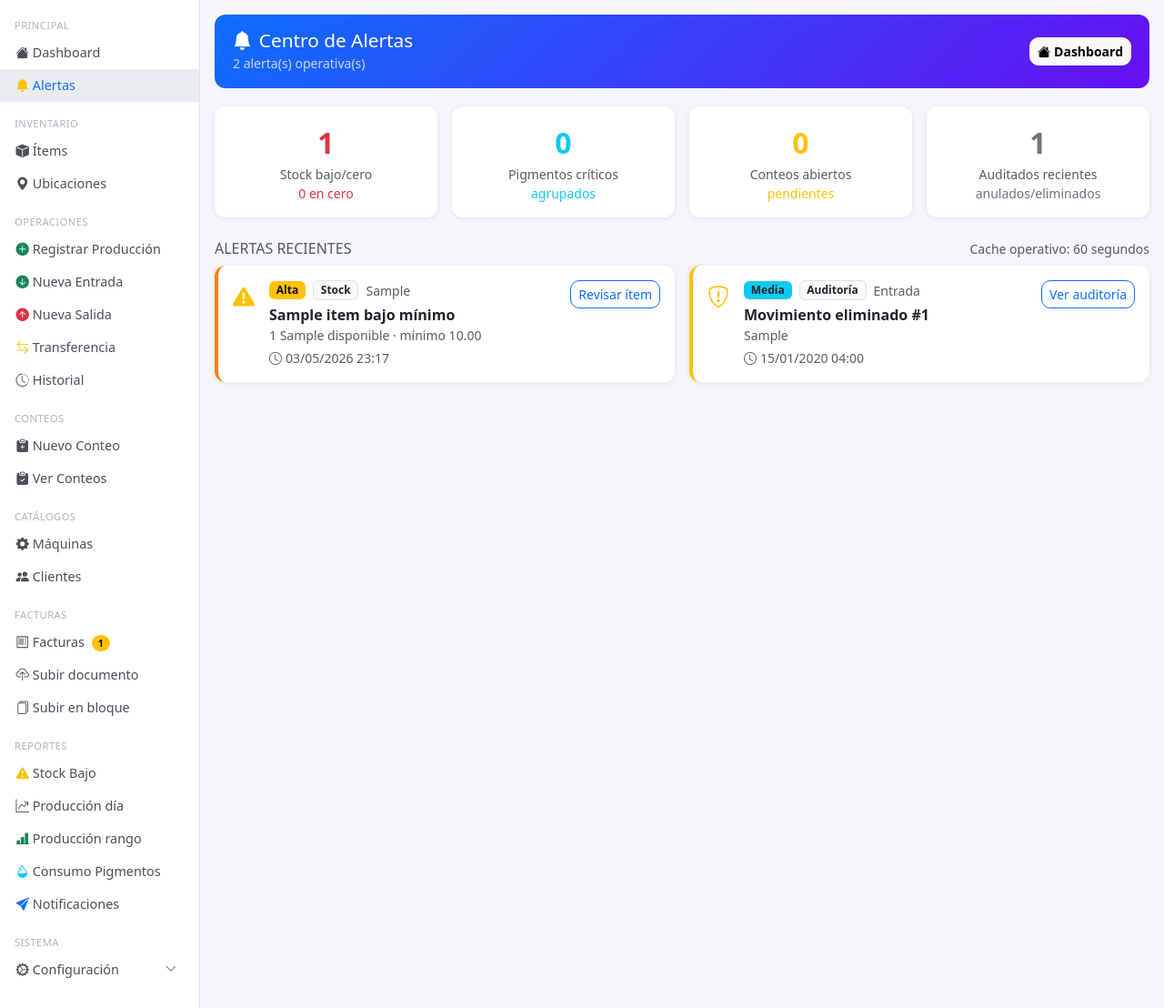
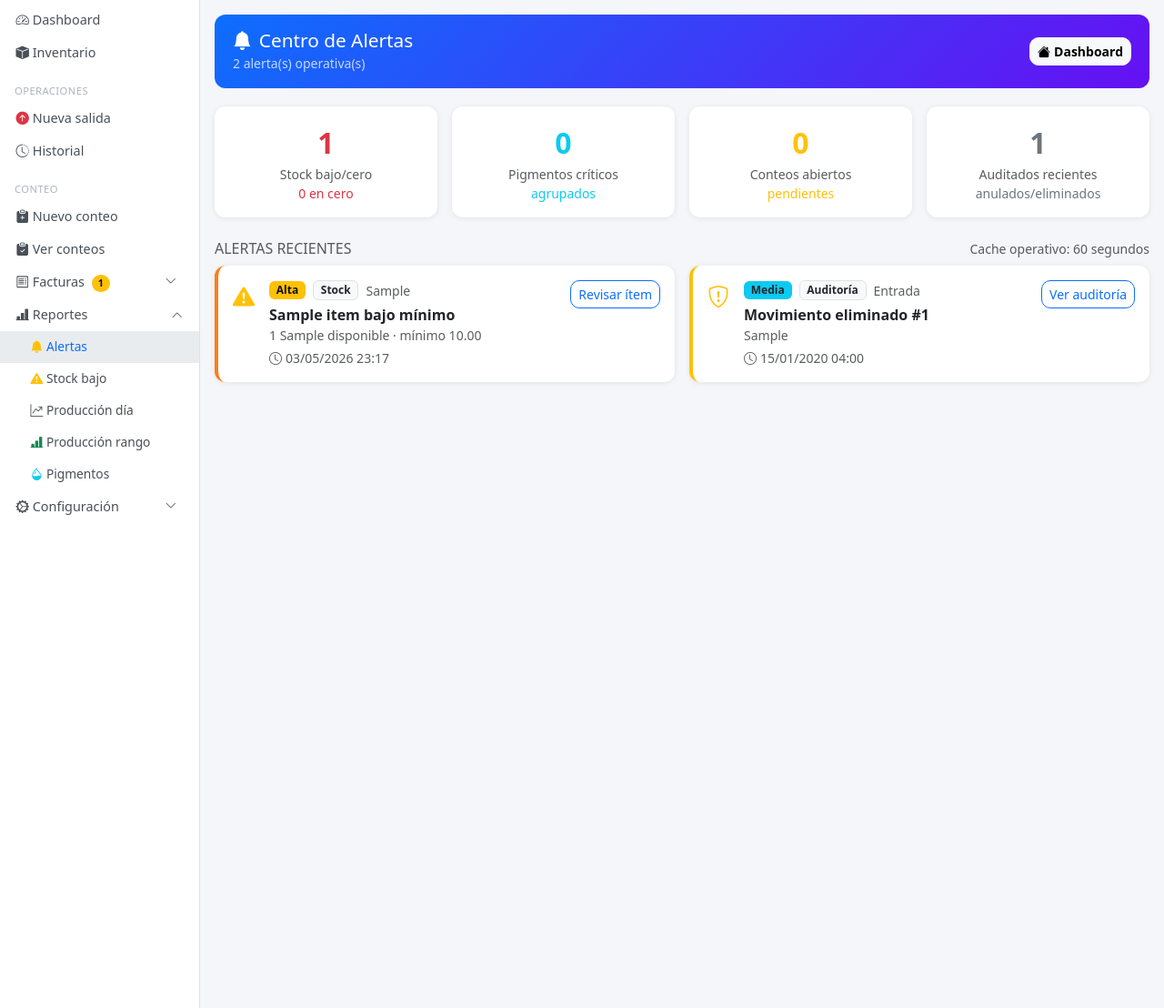
Before and after one commit to alexandrr2899/Inventory-webApp, a Django app: page /alertas/ in a window 1280 px wide. Shown: the part 68-1176 px from the top of the page at 91% size. Run offline with Django 4.2, Linux system fonts and the light colour scheme; a user stored in the database is signed in; tables that the repository leaves empty hold one stand-in row (values such as "Sample post"); some libraries are stand-ins or nearby versions.

Commit message:
Update nav_menu.html

```diff
--- a/templates/includes/nav_menu.html
+++ b/templates/includes/nav_menu.html
@@ -1,123 +1,143 @@
 {# Shared nav links — included by both desktop sidebar and mobile offcanvas #}
-<span class="sidebar-section">Principal</span>
-<a href="{% url 'dashboard' %}" class="nav-link {% if request.resolver_match.url_name == 'dashboard' %}active{% endif %}">
-  <i class="bi bi-house-fill"></i> Dashboard
+{% with un=request.resolver_match.url_name mid=menu_id|default:'x' %}
+
+<a href="{% url 'dashboard' %}" class="nav-link {% if un == 'dashboard' %}active{% endif %}">
+  <i class="bi bi-speedometer2"></i> Dashboard
 </a>
 {% if perms.core.ver_inventario %}
-<a href="{% url 'alertas_centro' %}" class="nav-link {% if request.resolver_match.url_name == 'alertas_centro' %}active{% endif %}">
-  <i class="bi bi-bell-fill text-warning"></i> Alertas
+<a href="{% url 'inventario_lista' %}" class="nav-link {% if 'inventario' in un %}active{% endif %}">
+  <i class="bi bi-box-fill"></i> Inventario
 </a>
 {% endif %}
 
+{% if perms.core.registrar_salida or perms.core.ver_inventario %}
+<span class="sidebar-section">Operaciones</span>
+{% if perms.core.registrar_salida %}
+<a href="{% url 'movimiento_salida' %}" class="nav-link {% if un == 'movimiento_salida' %}active{% endif %}">
+  <i class="bi bi-arrow-up-circle-fill text-danger"></i> Nueva salida
+</a>
+{% endif %}
 {% if perms.core.ver_inventario %}
-<span class="sidebar-section">Inventario</span>
-<a href="{% url 'inventario_lista' %}" class="nav-link {% if 'inventario' in request.resolver_match.url_name %}active{% endif %}">
-  <i class="bi bi-box-fill"></i> Ítems
-</a>
-{% if perms.core.crear_item %}
-<a href="{% url 'ubicacion_lista' %}" class="nav-link {% if request.resolver_match.url_name == 'ubicacion_lista' or request.resolver_match.url_name == 'ubicacion_crear' or request.resolver_match.url_name == 'ubicacion_editar' %}active{% endif %}">
-  <i class="bi bi-geo-alt-fill"></i> Ubicaciones
+<a href="{% url 'movimiento_lista' %}" class="nav-link {% if 'movimiento' in un and un != 'movimiento_salida' %}active{% endif %}">
+  <i class="bi bi-clock-history"></i> Historial
 </a>
 {% endif %}
 {% endif %}
 
-<span class="sidebar-section">Operaciones</span>
-{% if perms.core.registrar_produccion %}
-<a href="{% url 'produccion_nueva' %}" class="nav-link {% if request.resolver_match.url_name == 'produccion_nueva' %}active{% endif %}">
-  <i class="bi bi-plus-circle-fill text-success"></i> Registrar Producción
+{% if perms.core.registrar_conteo %}
+<span class="sidebar-section">Conteo</span>
+<a href="{% url 'conteo_nuevo' %}" class="nav-link {% if un == 'conteo_nuevo' %}active{% endif %}">
+  <i class="bi bi-clipboard-plus-fill"></i> Nuevo conteo
 </a>
-{% endif %}
-{% if perms.core.registrar_entrada %}
-<a href="{% url 'movimiento_entrada' %}" class="nav-link {% if request.resolver_match.url_name == 'movimiento_entrada' %}active{% endif %}">
-  <i class="bi bi-arrow-down-circle-fill text-success"></i> Nueva Entrada
-</a>
-{% endif %}
-{% if perms.core.registrar_salida %}
-<a href="{% url 'movimiento_salida' %}" class="nav-link {% if request.resolver_match.url_name == 'movimiento_salida' %}active{% endif %}">
-  <i class="bi bi-arrow-up-circle-fill text-danger"></i> Nueva Salida
-</a>
-{% endif %}
-{% if perms.core.registrar_entrada %}
-<a href="{% url 'movimiento_transferencia' %}" class="nav-link {% if request.resolver_match.url_name == 'movimiento_transferencia' %}active{% endif %}">
-  <i class="bi bi-arrow-left-right text-warning"></i> Transferencia
-</a>
-{% endif %}
-{% if perms.core.ver_inventario %}
-<a href="{% url 'movimiento_lista' %}" class="nav-link {% if request.resolver_match.url_name == 'movimiento_lista' %}active{% endif %}">
-  <i class="bi bi-clock-history"></i> Historial
-</a>
-{% endif %}
-
-{% if perms.core.registrar_conteo %}
-<span class="sidebar-section">Conteos</span>
-<a href="{% url 'conteo_nuevo' %}" class="nav-link {% if request.resolver_match.url_name == 'conteo_nuevo' %}active{% endif %}">
-  <i class="bi bi-clipboard-plus-fill"></i> Nuevo Conteo
-</a>
-<a href="{% url 'conteo_lista' %}" class="nav-link {% if request.resolver_match.url_name == 'conteo_lista' %}active{% endif %}">
-  <i class="bi bi-clipboard-check-fill"></i> Ver Conteos
-</a>
-{% endif %}
-
-{% if perms.core.crear_item %}
-<span class="sidebar-section">Catálogos</span>
-<a href="{% url 'maquina_lista' %}" class="nav-link {% if 'maquina' in request.resolver_match.url_name %}active{% endif %}">
-  <i class="bi bi-gear-fill"></i> Máquinas
-</a>
-<a href="{% url 'cliente_lista' %}" class="nav-link {% if 'cliente' in request.resolver_match.url_name %}active{% endif %}">
-  <i class="bi bi-people-fill"></i> Clientes
+<a href="{% url 'conteo_lista' %}" class="nav-link {% if 'conteo' in un and un != 'conteo_nuevo' %}active{% endif %}">
+  <i class="bi bi-clipboard-check-fill"></i> Ver conteos
 </a>
 {% endif %}
 
 {% if facturas_enabled and perms.core.ver_facturas %}
-<span class="sidebar-section">Facturas</span>
-<a href="{% url 'facturas_lista' %}" class="nav-link {% if 'factura' in request.resolver_match.url_name %}active{% endif %}">
+{% if perms.core.gestionar_facturas %}
+<a class="nav-link nav-group-toggle d-flex justify-content-between align-items-center"
+   data-bs-toggle="collapse" href="#navFacturas-{{ mid }}" role="button"
+   aria-controls="navFacturas-{{ mid }}"
+   aria-expanded="{% if 'factura' in un or 'lote' in un %}true{% else %}false{% endif %}">
+  <span>
     <i class="bi bi-receipt"></i> Facturas
     {% if facturas_por_revisar %}<span class="badge bg-warning text-dark rounded-pill ms-1">{{ facturas_por_revisar }}</span>{% endif %}
+  </span>
+  <i class="bi bi-chevron-down small chevron"></i>
 </a>
-{% if perms.core.gestionar_facturas %}
-<a href="{% url 'factura_upload' %}" class="nav-link {% if request.resolver_match.url_name == 'factura_upload' %}active{% endif %}">
+<div class="collapse nav-group-sub {% if 'factura' in un or 'lote' in un %}show{% endif %}"
+     id="navFacturas-{{ mid }}">
+  <a href="{% url 'facturas_lista' %}" class="nav-link {% if un == 'facturas_lista' %}active{% endif %}">
+    <i class="bi bi-list-check"></i> Revisar
+  </a>
+  <a href="{% url 'factura_upload' %}" class="nav-link {% if un == 'factura_upload' %}active{% endif %}">
     <i class="bi bi-cloud-upload"></i> Subir documento
   </a>
-<a href="{% url 'factura_lote' %}" class="nav-link {% if 'lote' in request.resolver_match.url_name %}active{% endif %}">
+  <a href="{% url 'factura_lote' %}" class="nav-link {% if 'lote' in un %}active{% endif %}">
     <i class="bi bi-files"></i> Subir en bloque
+  </a>
+</div>
+{% else %}
+<a href="{% url 'facturas_lista' %}" class="nav-link {% if 'factura' in un %}active{% endif %}">
+  <i class="bi bi-receipt"></i> Facturas
+  {% if facturas_por_revisar %}<span class="badge bg-warning text-dark rounded-pill ms-1">{{ facturas_por_revisar }}</span>{% endif %}
 </a>
 {% endif %}
 {% endif %}
 
 {% if perms.core.ver_reportes %}
-<span class="sidebar-section">Reportes</span>
-<a href="{% url 'reporte_stock_bajo' %}" class="nav-link {% if request.resolver_match.url_name == 'reporte_stock_bajo' %}active{% endif %}">
-  <i class="bi bi-exclamation-triangle-fill text-warning"></i> Stock Bajo
+<a class="nav-link nav-group-toggle d-flex justify-content-between align-items-center"
+   data-bs-toggle="collapse" href="#navReportes-{{ mid }}" role="button"
+   aria-controls="navReportes-{{ mid }}"
+   aria-expanded="{% if 'reporte' in un or un == 'alertas_centro' %}true{% else %}false{% endif %}">
+  <span><i class="bi bi-bar-chart-line-fill"></i> Reportes</span>
+  <i class="bi bi-chevron-down small chevron"></i>
 </a>
-<a href="{% url 'reporte_produccion' %}" class="nav-link {% if request.resolver_match.url_name == 'reporte_produccion' %}active{% endif %}">
+<div class="collapse nav-group-sub {% if 'reporte' in un or un == 'alertas_centro' %}show{% endif %}"
+     id="navReportes-{{ mid }}">
+  {% if perms.core.ver_inventario %}
+  <a href="{% url 'alertas_centro' %}" class="nav-link {% if un == 'alertas_centro' %}active{% endif %}">
+    <i class="bi bi-bell-fill text-warning"></i> Alertas
+  </a>
+  {% endif %}
+  <a href="{% url 'reporte_stock_bajo' %}" class="nav-link {% if un == 'reporte_stock_bajo' %}active{% endif %}">
+    <i class="bi bi-exclamation-triangle-fill text-warning"></i> Stock bajo
+  </a>
+  <a href="{% url 'reporte_produccion' %}" class="nav-link {% if un == 'reporte_produccion' %}active{% endif %}">
     <i class="bi bi-graph-up-arrow"></i> Producción día
   </a>
-<a href="{% url 'reporte_produccion_avanzado' %}" class="nav-link {% if request.resolver_match.url_name == 'reporte_produccion_avanzado' %}active{% endif %}">
+  <a href="{% url 'reporte_produccion_avanzado' %}" class="nav-link {% if un == 'reporte_produccion_avanzado' %}active{% endif %}">
     <i class="bi bi-bar-chart-line-fill text-success"></i> Producción rango
   </a>
-<a href="{% url 'reporte_consumo_pigmentos' %}" class="nav-link {% if request.resolver_match.url_name == 'reporte_consumo_pigmentos' %}active{% endif %}">
-  <i class="bi bi-droplet-half text-info"></i> Consumo Pigmentos
+  <a href="{% url 'reporte_consumo_pigmentos' %}" class="nav-link {% if un == 'reporte_consumo_pigmentos' %}active{% endif %}">
+    <i class="bi bi-droplet-half text-info"></i> Pigmentos
   </a>
-<a href="{% url 'notificaciones_panel' %}" class="nav-link {% if request.resolver_match.url_name == 'notificaciones_panel' %}active{% endif %}">
-  <i class="bi bi-send-fill text-primary"></i> Notificaciones
-</a>
+</div>
 {% endif %}
 
-{% if perms.core.importar_excel or perms.core.gestionar_backups or user.is_superuser %}
-<span class="sidebar-section">Sistema</span>
-{% with un=request.resolver_match.url_name %}
+{% if perms.core.crear_item or perms.core.importar_excel or perms.core.gestionar_backups or perms.core.ver_reportes or user.is_superuser %}
 <a class="nav-link nav-group-toggle d-flex justify-content-between align-items-center"
-   data-bs-toggle="collapse" href="#cfgMenu-{{ menu_id|default:'x' }}" role="button"
-   aria-controls="cfgMenu-{{ menu_id|default:'x' }}"
-   aria-expanded="{% if 'importar' in un or 'backup' in un or 'usuario' in un %}true{% else %}false{% endif %}">
+   data-bs-toggle="collapse" href="#navConfig-{{ mid }}" role="button"
+   aria-controls="navConfig-{{ mid }}"
+   aria-expanded="{% if 'cliente' in un or 'maquina' in un or 'ubicacion' in un or 'importar' in un or 'backup' in un or 'usuario' in un or un == 'notificaciones_panel' or un == 'produccion_nueva' or un == 'movimiento_entrada' or un == 'movimiento_transferencia' %}true{% else %}false{% endif %}">
   <span><i class="bi bi-gear-wide-connected"></i> Configuración</span>
   <i class="bi bi-chevron-down small chevron"></i>
 </a>
-<div class="collapse nav-group-sub {% if 'importar' in un or 'backup' in un or 'usuario' in un %}show{% endif %}"
-     id="cfgMenu-{{ menu_id|default:'x' }}">
+<div class="collapse nav-group-sub {% if 'cliente' in un or 'maquina' in un or 'ubicacion' in un or 'importar' in un or 'backup' in un or 'usuario' in un or un == 'notificaciones_panel' or un == 'produccion_nueva' or un == 'movimiento_entrada' or un == 'movimiento_transferencia' %}show{% endif %}"
+     id="navConfig-{{ mid }}">
+  {% if perms.core.crear_item %}
+  <a href="{% url 'cliente_lista' %}" class="nav-link {% if 'cliente' in un and not 'factura' in un %}active{% endif %}">
+    <i class="bi bi-people-fill"></i> Clientes
+  </a>
+  <a href="{% url 'ubicacion_lista' %}" class="nav-link {% if 'ubicacion' in un %}active{% endif %}">
+    <i class="bi bi-geo-alt-fill"></i> Ubicaciones
+  </a>
+  <a href="{% url 'maquina_lista' %}" class="nav-link {% if 'maquina' in un %}active{% endif %}">
+    <i class="bi bi-gear-fill"></i> Máquinas
+  </a>
+  {% endif %}
+  {% if perms.core.registrar_produccion %}
+  <a href="{% url 'produccion_nueva' %}" class="nav-link {% if un == 'produccion_nueva' %}active{% endif %}">
+    <i class="bi bi-plus-circle-fill text-success"></i> Producción
+  </a>
+  {% endif %}
+  {% if perms.core.registrar_entrada %}
+  <a href="{% url 'movimiento_entrada' %}" class="nav-link {% if un == 'movimiento_entrada' %}active{% endif %}">
+    <i class="bi bi-arrow-down-circle-fill text-success"></i> Nueva entrada
+  </a>
+  <a href="{% url 'movimiento_transferencia' %}" class="nav-link {% if un == 'movimiento_transferencia' %}active{% endif %}">
+    <i class="bi bi-arrow-left-right text-warning"></i> Transferencia
+  </a>
+  {% endif %}
   {% if perms.core.importar_excel %}
   <a href="{% url 'importar_items' %}" class="nav-link {% if un == 'importar_items' %}active{% endif %}">
-    <i class="bi bi-file-earmark-excel-fill text-success"></i> Importar Excel
+    <i class="bi bi-file-earmark-excel-fill text-success"></i> Importar
+  </a>
+  {% endif %}
+  {% if perms.core.ver_reportes %}
+  <a href="{% url 'notificaciones_panel' %}" class="nav-link {% if un == 'notificaciones_panel' %}active{% endif %}">
+    <i class="bi bi-send-fill text-primary"></i> Notificaciones
   </a>
   {% endif %}
   {% if perms.core.gestionar_backups or user.is_superuser %}
@@ -131,5 +151,6 @@
   </a>
   {% endif %}
 </div>
+{% endif %}
+
 {% endwith %}
-{% endif %}
```
Lines whose indentation alone changed are shown as unchanged.
